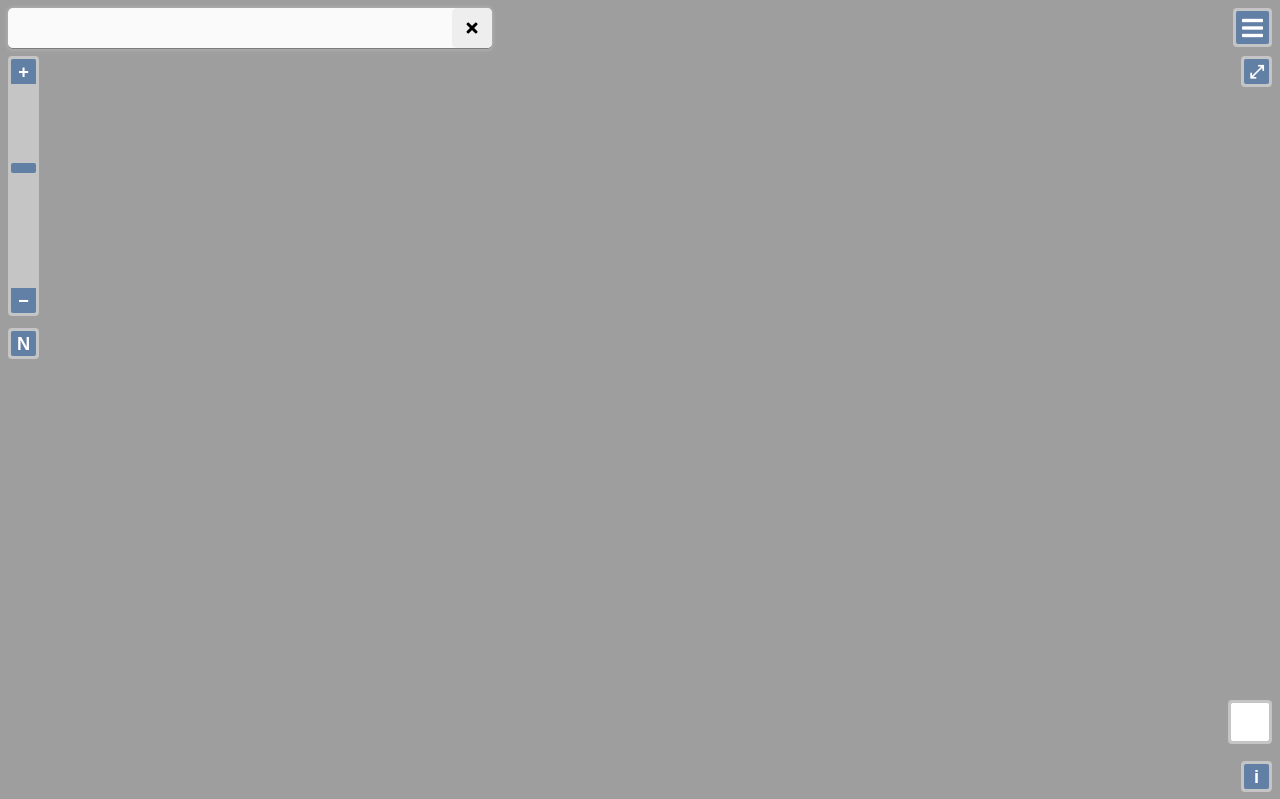
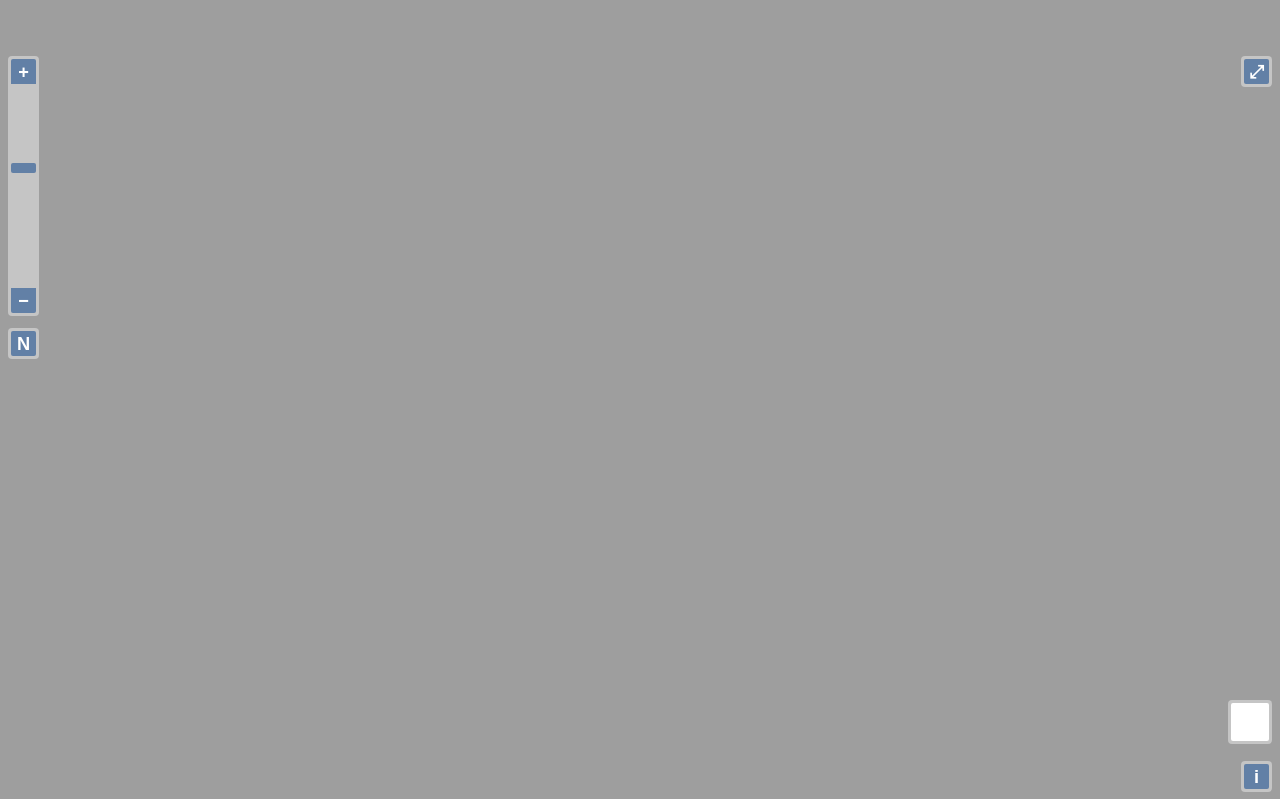
Before and after one commit to kure-kosen/kure_kosen_map, a PHP site: page /map.html in a window 1280 px wide. Shown: the top 799 px of the page. Run offline with PHP 8.4, Linux system fonts and the light colour scheme; some libraries are stand-ins or nearby versions.

Commit message:
#mapの中にメニュー等全て入れてz-indexもつけてみたが失敗

```diff
--- a/assets/css/map-design.css
+++ b/assets/css/map-design.css
@@ -150,3 +150,8 @@ form input[type="reset"] {
 form input[type="reset"]:hover {
   background-color: #ccc;
 }
+
+/* フルスクリーン表示のためのz-index */
+#map form, #map div, #map nav {
+	z-index: 1;
+}
--- a/map.html
+++ b/map.html
@@ -13,8 +13,7 @@
   </head>
   <body>
 
-    <div id="map" class="map"></div>
-
+    <div id="map" class="map">
      <form action="#" method="post" class="search">
       <div class="search-box">
        <input type="text" name="q">
@@ -132,6 +131,8 @@
        </footer>
       </div>
      </nav>
+    </div>
+
 
     <div id="info" style="display: none;"></div>
     <label for="track">
```
Lines whose indentation alone changed are shown as unchanged.
